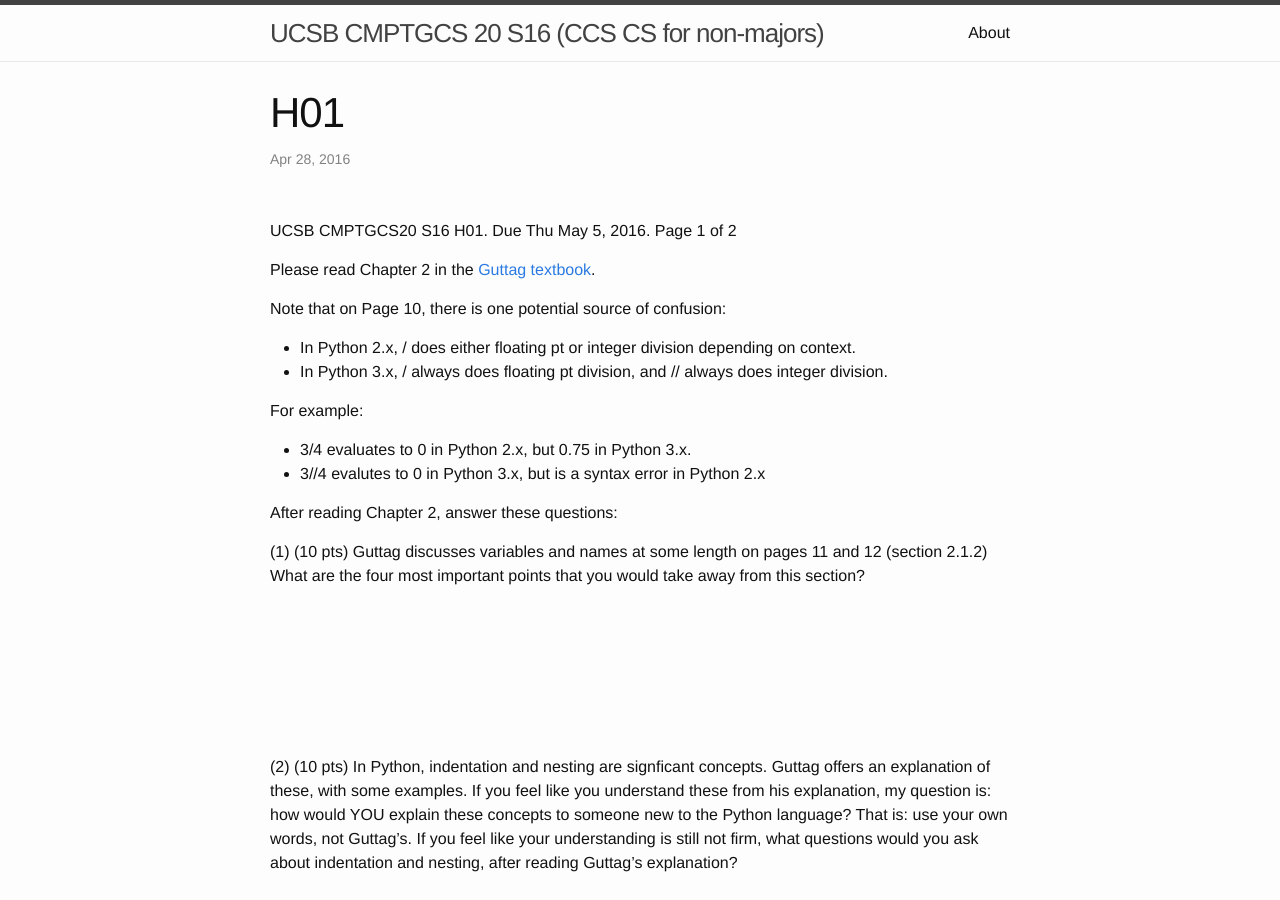
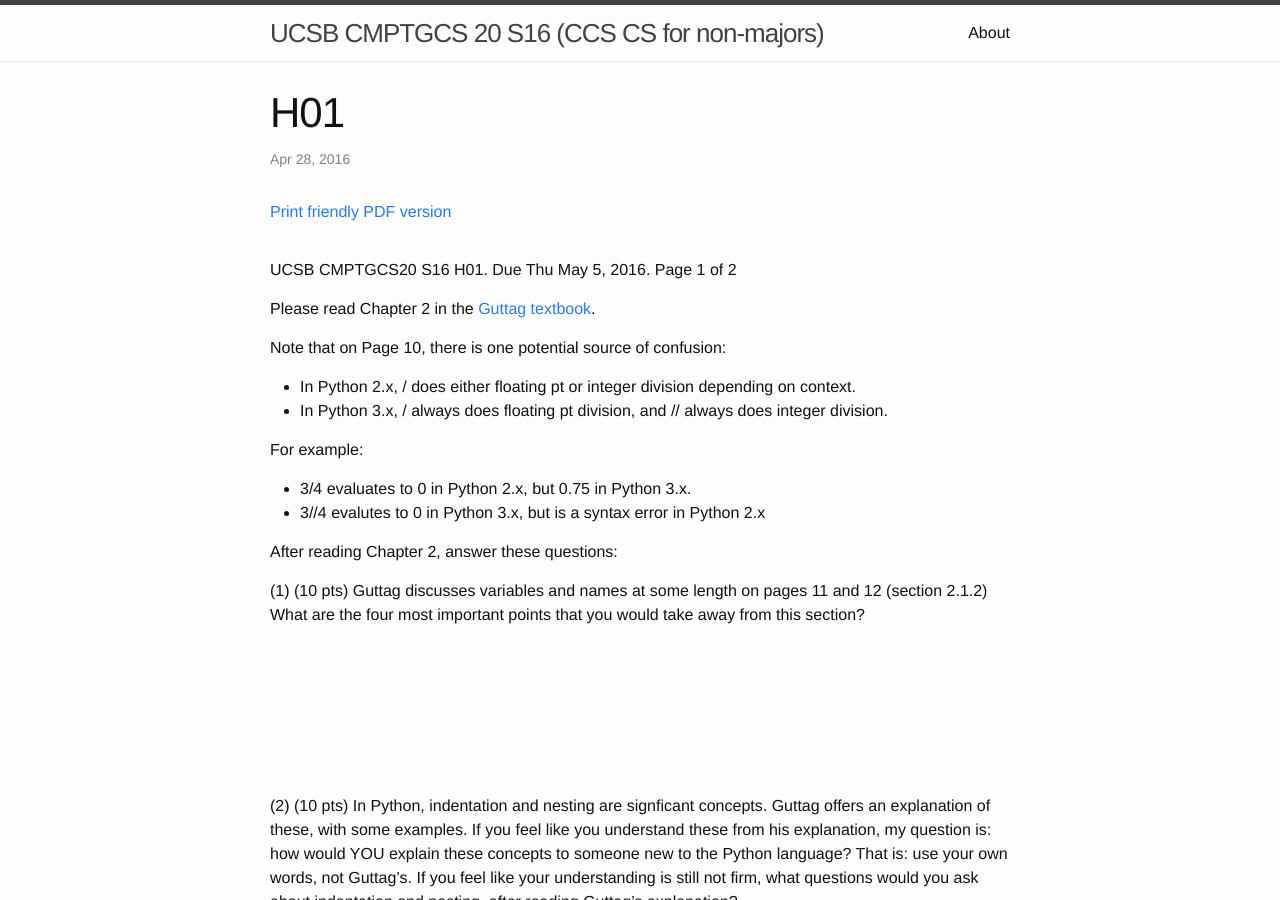
Before and after one commit to UCSB-CMPTGCS20-S16/UCSB-CMPTGCS20-S16.github.io, a Jekyll site: the page built from _posts/2016-04-28-H01.markdown, in a window 1280 px wide and 900 px high. Built offline with Jekyll 4.4.1, drawn with Linux system fonts in a browser that asks for light colours.

Commit message:
Add PDF link

```diff
--- a/_posts/2016-04-28-H01.markdown
+++ b/_posts/2016-04-28-H01.markdown
@@ -4,6 +4,8 @@ title:  "H01"
 date:   2016-04-28 09:38:13 -0700
 categories: hwk S16 CS20 H01
 ---
+
+[Print friendly PDF version](http://www.cs.ucsb.edu/~pconrad/cs20/16S/pdf/CS20-S16-H01.pdf)
 
 <div style="font-size:80%; page-break-before:always;">&nbsp;</div>
 
```
